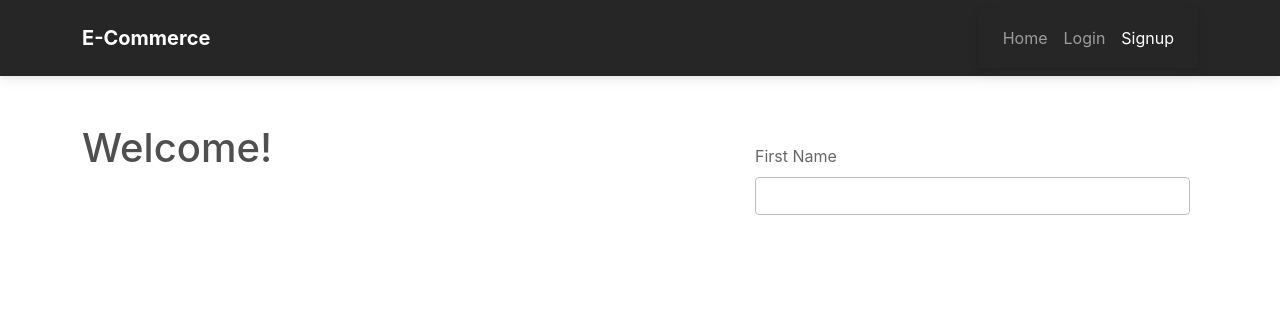
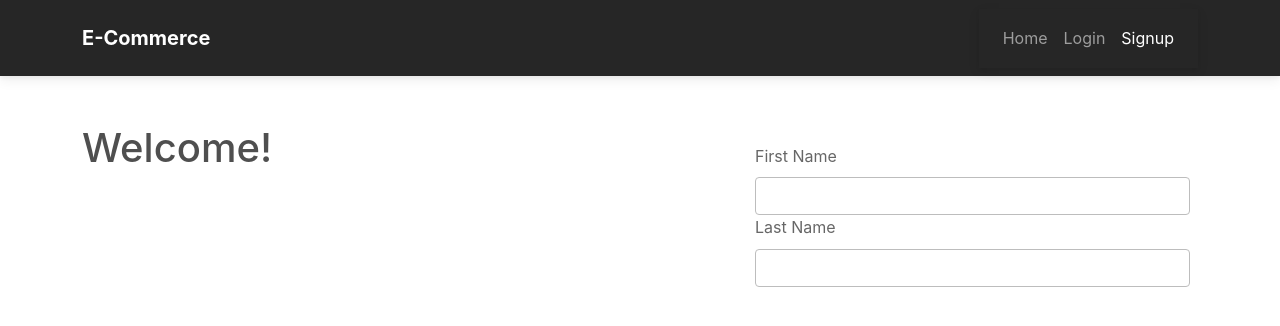
Before and after one commit to khallarrahul/phase-5-project-final, a React (Create React App) app in the folder client/: page /signup in a window 1280 px wide. Shown: the top 326 px of the page. Built offline with nearby package versions, Linux system fonts and the light colour scheme; a small style sheet from the web is missing.

Commit message:
adds last name form

```diff
--- a/client/src/Signup.js
+++ b/client/src/Signup.js
@@ -40,6 +40,16 @@ function Signup() {
                 onChange={handleChange}
                 required
               />
+              <label htmlFor="last_name" className="form-label">Last Name</label>
+              <input
+                type="text"
+                className="form-control"
+                id="last_name"
+                name="last_name"
+                value={formData.last_name}
+                onChange={handleChange}
+                required
+              />
             </div>
           </form>
         </div>
```
